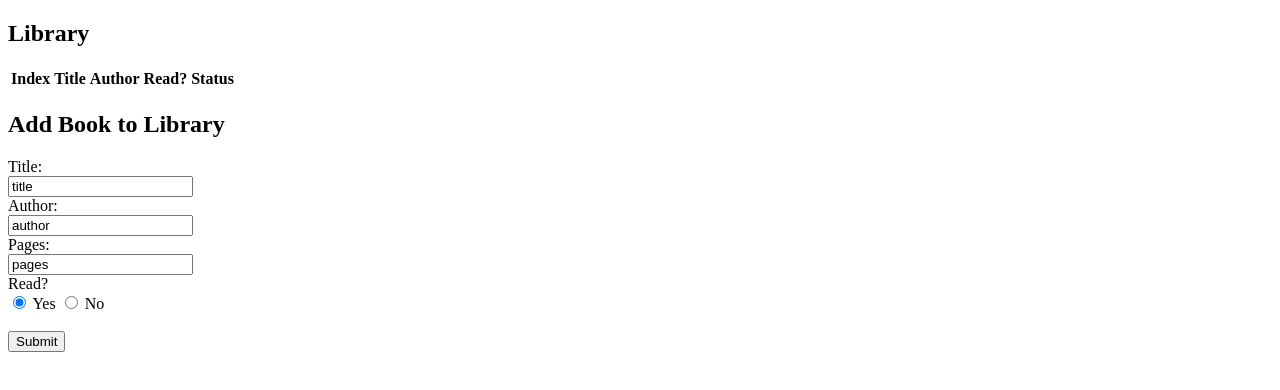
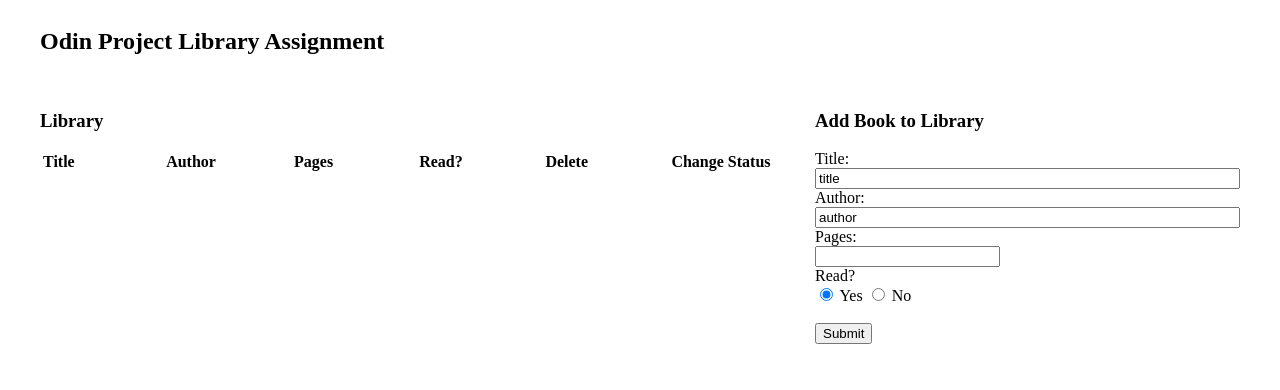
Before and after one commit to morrisrob/library, a plain HTML site: page index.html in a window 1280 px wide. Drawn offline with Linux system fonts and the light colour scheme.

Commit message:
Working project
working project

```diff
--- a/app.js
+++ b/app.js
@@ -1,7 +1,6 @@
 let myLibrary = [];
 
 function Book(title, author, pages, read) {
-    // this.recordNum = recordNum
     this.title = title;
     this.author = author;
     this.pages = pages;
@@ -16,7 +15,7 @@ function clearTable() {
 }
 
 function buildHeader() {
-    let header = ['Index', 'Title', 'Author', 'Read?', 'Status'];
+    let header = ['Title', 'Author', 'Pages', 'Read?', "Delete", "Change Status"];
     let table = document.getElementById('libraryTable');
     let row = table.insertRow(-1);
     let columnCount = header.length;
@@ -25,6 +24,7 @@ function buildHeader() {
         let headerCell = document.createElement("TH");
         headerCell.innerHTML = header[i];
         row.appendChild(headerCell);
+        headerCell.style.width = '150px';
     }
 }
 
@@ -38,13 +38,14 @@ function displayBooks() {
         let columnCount = 4;
         let row = table.insertRow(-1);
 
-        let cell = row.insertCell();
-        cell.innerHTML = myLibrary[i].recordNum;
-        cell.innerHTML = i;
+        // let cell = row.insertCell();
+        // cell.innerHTML = myLibrary[i].recordNum;
+        // cell.innerHTML = i;
 
         for (j = 0; j < columnCount; j++) {
             let cell = row.insertCell(-1);
             cell.innerHTML = myLibrary[i][propertyNames[j]];
+            // cell.style.width = '100px';
         }
 
         cell = row.insertCell();
--- a/index.html
+++ b/index.html
@@ -9,24 +9,32 @@
         <title></title>
         <meta name="description" content="">
         <meta name="viewport" content="width=device-width, initial-scale=1">
-        <link rel="stylesheet" href="">
+        <link rel="stylesheet" href="style.css">
     </head>
     <body>
         <!--[if lt IE 7]>
             <p class="browsehappy">You are using an <strong>outdated</strong> browser. Please <a href="#">upgrade your browser</a> to improve your experience.</p>
         <![endif]-->
-        <h2>Library</h2>
-        <table id='libraryTable'></table>
-        <h2>Add Book to Library</h2>
+        <div class = 'container'>
+            <header>
+                <h2>Odin Project Library Assignment</h2>
+            </header>
+            <main>
+                <h3>Library</h3>
+                <table width= 600 id='libraryTable'>
+                </table>
+            </main>
+            <aside>
+                <h3>Add Book to Library</h3>
                 <form method="post" onsubmit="addBook()">
                     Title:<br>
-            <input type="text" id="title" name="title" value="title">
+                    <input type="text" id="title" name="title" size="50" value="title">
                     <br>
                     Author:<br>
-            <input type="text" name="author" id="author" value="author">
+                    <input type="text" name="author" id="author" size="50" value="author">
                     <br>
                     Pages:<br>
-            <input type="text" name="pages" id="pages" value="pages">
+                    <input type="number" name="pages" maxlength="4" size="4" id="pages" value="pages">
                     <br>
                     Read?<br>
                     <input type="radio" name="read" id="readYes" value="yes" checked=true> Yes
@@ -34,6 +42,8 @@
                     <br><br>
                     <input type="button" onclick="addBook()" value="Submit">
                 </form>
+            </aside>
+        </div>
         <script src="app.js"></script>
     </body>
 </html>
--- /dev/null
+++ b/style.css
@@ -0,0 +1,42 @@
+.container {
+  max-width: 1200px;
+  margin: auto;
+  display: grid;
+  grid-template-columns: 3fr 1fr;
+  grid-template-rows: auto;
+  grid-gap: 1rem;
+  /* border: 2px dashed rgba(236, 198, 48, 0.5); */
+}
+
+.container header {
+  grid-area: 1/1/2/3;
+  /* border: 2px dashed rgba(236, 198, 48, 0.5); */
+}
+
+.container main {
+  grid-area: 2/1/3/2;
+  /* border: 2px dashed rgba(236, 198, 48, 0.5); */
+}
+
+.container aside {
+  grid-area: 2/2/3/3;
+  /* border: 2px solid black; */
+}
+
+.container footer {
+  grid-area: 3/1/4/3;
+  /* border: 2px dashed rgba(236, 198, 48, 0.5); */
+}
+
+table {
+    width: auto;
+    table-layout: fixed;
+}
+
+table, th {
+    text-align: left;
+}
+
+table tr:nth-child(even) {
+    background: silver;
+}
```
Lines whose indentation alone changed are shown as unchanged.
